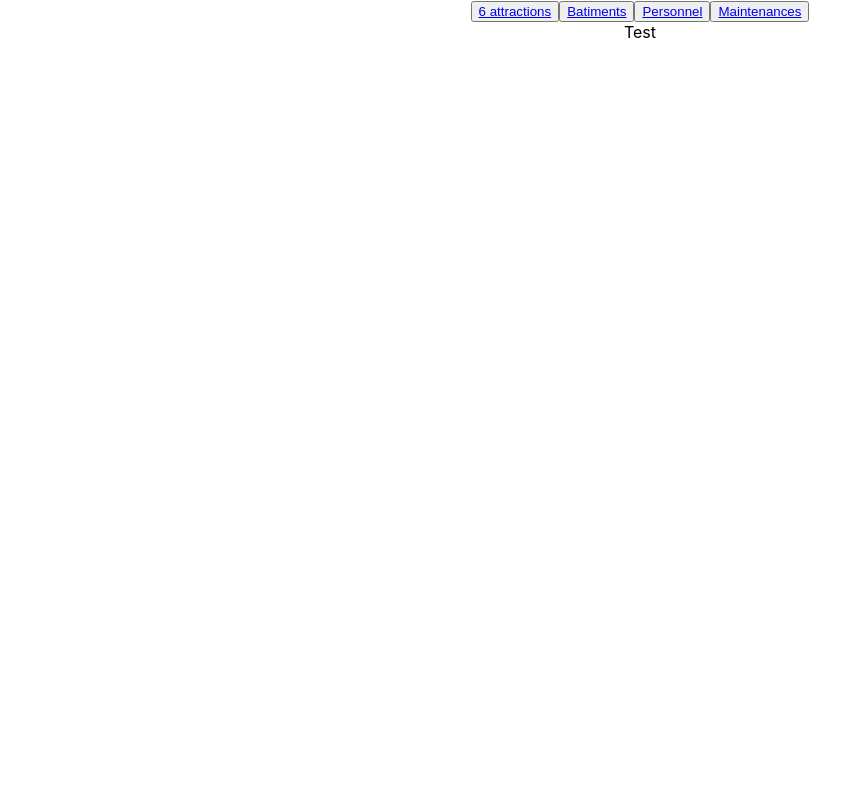
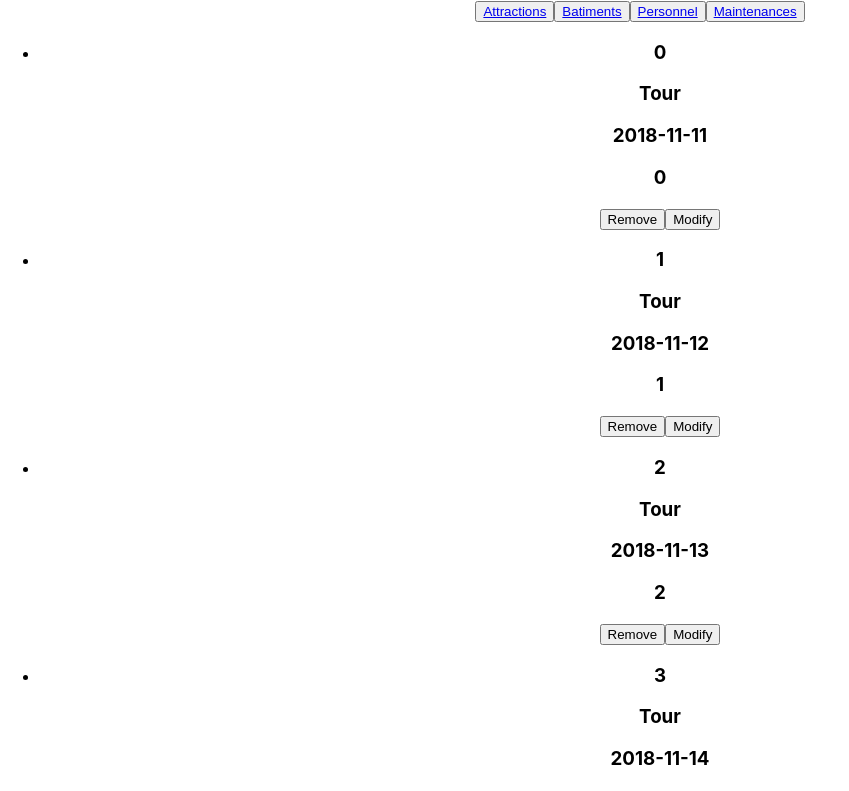
Before and after one commit to albericloop/projet, a React (Create React App) app: page /attractions in a window 1280 px wide. Shown: the top 791 px of the page, without its empty margins (0-849 px from the left). Built offline with nearby package versions, Linux system fonts and the light colour scheme.

Commit message:
récupération des infos

```diff
--- a/src/App.js
+++ b/src/App.js
@@ -14,26 +14,44 @@ import Maintenance from './Maintenance/Maintenance.js';
 class App extends Component {
   constructor(props) {
     super(props);
-    this.state = { dataAttraction: myDataAttraction, dataBatiment: myDataBatiment, attractionList: [], batimentList: [] }
+    this.state = {
+      dataAttraction: myDataAttraction,
+      dataBatiment: myDataBatiment,
+      attractionList: [],
+      batimentList: []
+    }
   }
 
   componentDidMount() {
     var attraction = this.state.dataAttraction;
-    var tempAttractionList = [];
+    var list = [];
+    console.log("list1: " + attraction.length);
     for(var i = 0; i < attraction.length; i++) {
-    var obj = attraction[i];
-        var tempAttraction = new Attraction(obj.ID,obj.Nom,obj.Date,obj.Prix);
-        tempAttractionList.push(tempAttraction);
+        var obj = attraction[i];
+        list = list.concat({ID: obj.ID, Nom: obj.Nom, Date: obj.Date, Prix: obj.Prix});
     }
-    this.setState({attractionList: tempAttractionList})
+    this.setState({
+      attractionList: list
+    })
 	}
+
+  displayAttraction(){
+    let listItem = this.state.attractionList.map((attraction, index) =>
+      <li key={index}>
+        <Attraction ID={attraction.ID} Nom={attraction.Nom} Date={attraction.Date} Prix={index}/>
+        <button onClick={() => {this.remove(index)}}>Remove</button>
+        <button onClick={() => {this.remove(index)}}>Modify</button>
+      </li>
+    );
+    return (<ul>{listItem}</ul>);
+  }
 
   render() {
     return (
       <Router>
        <div className="App">
          <Button color="danger" size="lg">
-            <Link to="/attractions">{this.state.dataAttraction.length} attractions</Link>
+            <Link to="/attractions">Attractions</Link>
          </Button>
          <Button color="primary" size="lg">
            <Link to="/batiments">Batiments</Link>
@@ -50,12 +68,11 @@ class App extends Component {
          <Route path="/personnel" component={Personnel} />
          <Route path="/maintenances" component={Maintenance} />
 
+         {this.displayAttraction()}
 
         </div>
       </Router>
     )
-
-
   }
 }
 
--- a/src/Attraction/Attraction.js
+++ b/src/Attraction/Attraction.js
@@ -3,25 +3,29 @@ import React, { Component } from 'react';
 class Attraction extends Component {
   constructor(props) {
     super(props);
-    this.state = { ID: '', Nom: '', Date: '', Prix: ''}
+    this.state = { ID: this.props.ID, Nom: this.props.Nom, Date: this.props.Date, Prix: this.props.Prix}
   }
-
-  fillData(Attraction){
-
-  }
-  displayAttraction(){
+/*  displayAttraction(){
    return(
      <div className="attraction">
        <h3>{this.state.Nom}</h3>
+       <h3>{this.state.Prix}</h3>
      </div>
    )
+ }*/
+  render(){
+    return(
+      <div className="Attraction">
+        <h3>{this.state.ID}</h3>
+        <h3>{this.state.Nom}</h3>
+        <h3>{this.state.Date}</h3>
+        <h3>{this.state.Prix}</h3>
+      </div>
+    )
   }
 
-
-  render(){
-    return (<div>Test</div>)
+  deleteAttraction(){
   }
-
 }
 
 export default Attraction;
--- a/src/dataAttraction.json
+++ b/src/dataAttraction.json
@@ -2,31 +2,37 @@
     {
       "ID": 0,
       "Nom": "Tour",
-      "Date": "2018-11-11"
+      "Date": "2018-11-11",
+      "Prix": 12
     },
     {
       "ID": 1,
       "Nom": "Tour",
-      "Date": "2018-11-12"
+      "Date": "2018-11-12",
+      "Prix": 12
     },
     {
       "ID": 2,
       "Nom": "Tour",
-      "Date": "2018-11-13"
+      "Date": "2018-11-13",
+      "Prix": 12
     },
     {
       "ID": 3,
       "Nom": "Tour",
-      "Date": "2018-11-14"
+      "Date": "2018-11-14",
+      "Prix": 12
     },
     {
       "ID": 4,
       "Nom": "Tour",
-      "Date": "2018-11-15"
+      "Date": "2018-11-15",
+      "Prix": 12
     },
     {
       "ID": 5,
       "Nom": "Tour",
-      "Date": "2018-11-16"
+      "Date": "2018-11-16",
+      "Prix": 12
     }
   ]
```
